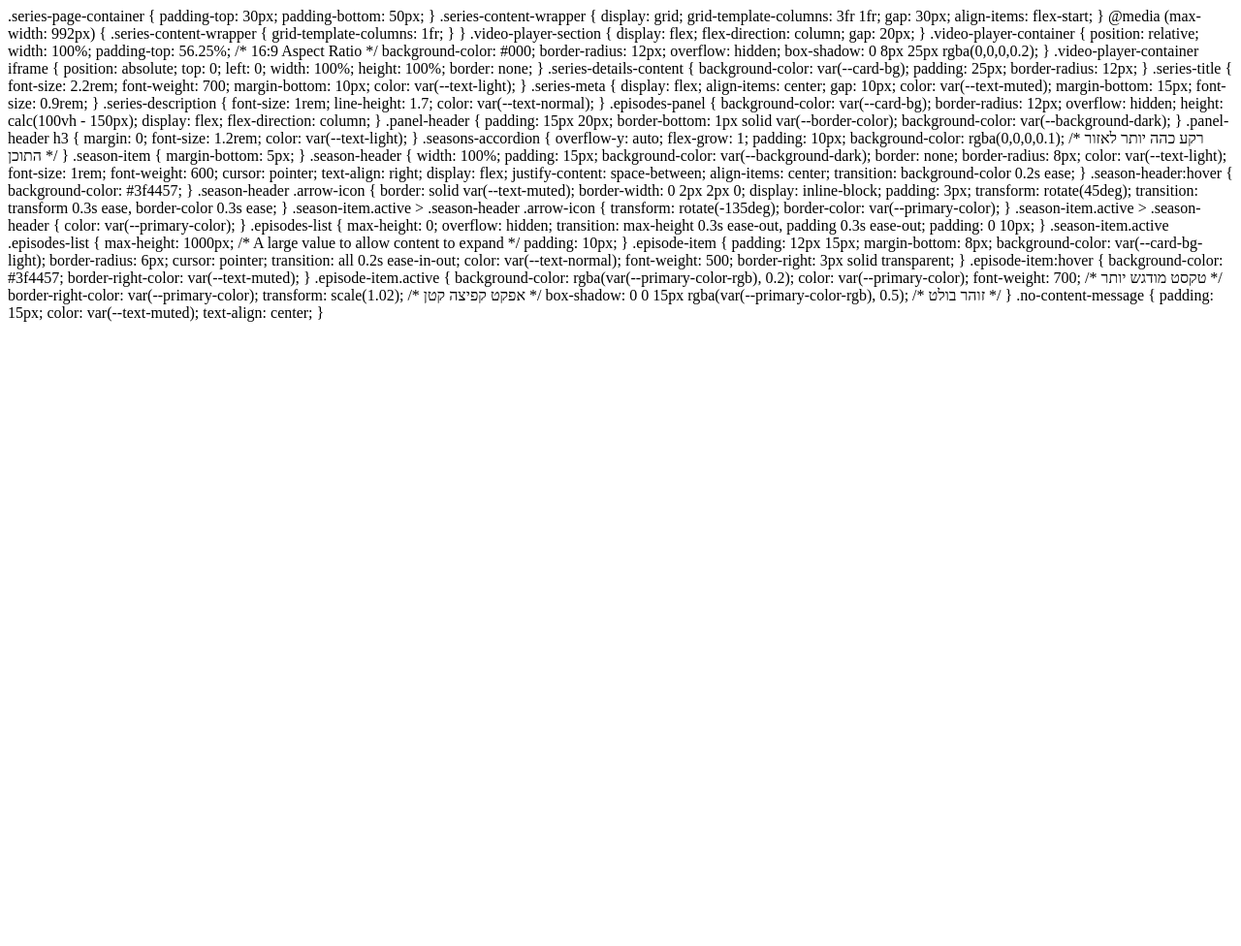
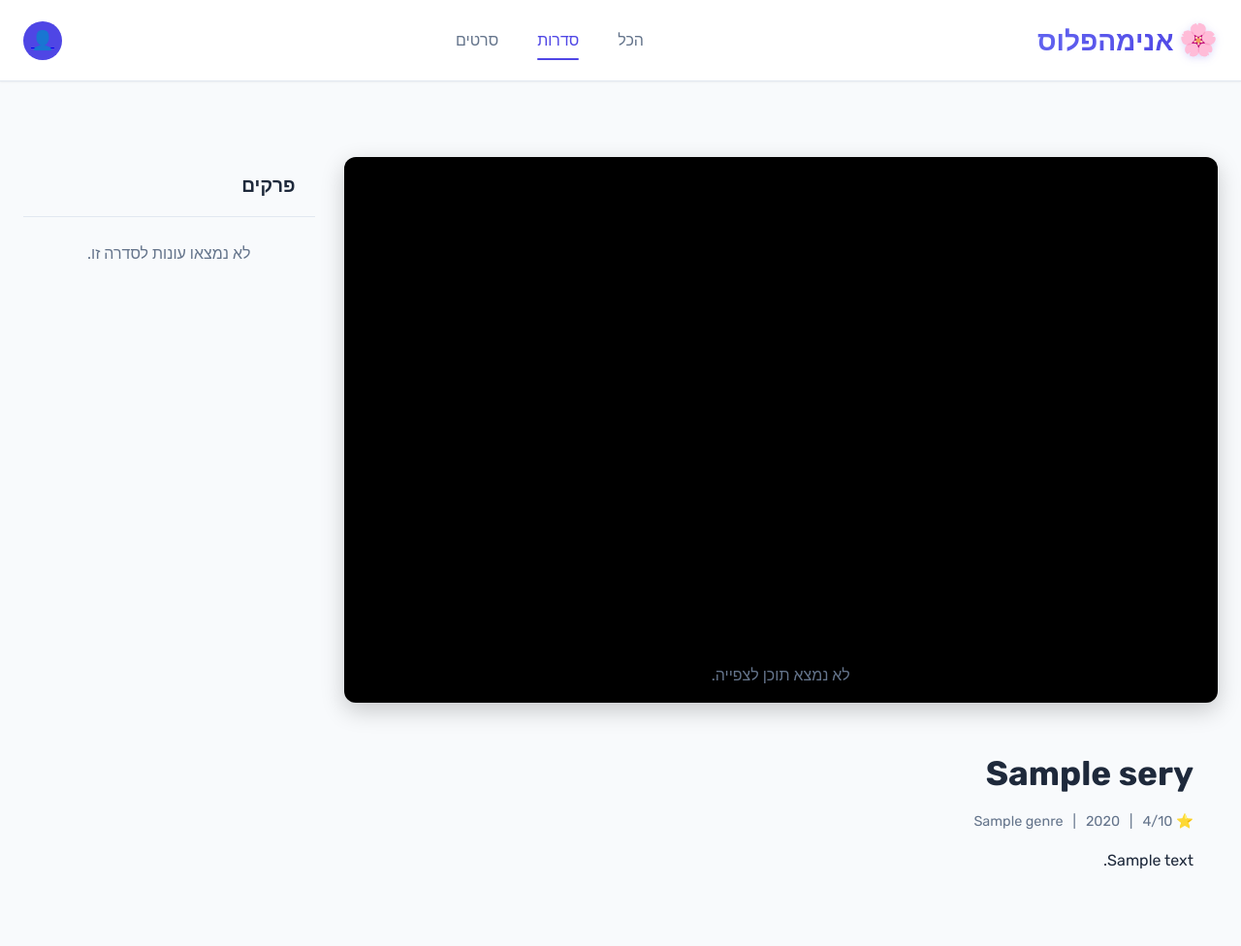
Before and after one commit to Ehud2/AIsrael, a Flask app: template templates/series.html in a window 1280 px wide. Shown: the whole page at 97% size. Before the commit the page ends 332 px from the top, so only its background shows below. Run offline with Flask 3, Linux system fonts and the light colour scheme; the template is opened without the code that fills it: most values are stand-ins (such as "Sample title", 1, 10 or a date in 2020); parts of the project's set-up code (start-up, migrations or seed data) failed here and were passed over.

Commit message:
Update series.html

```diff
--- a/templates/series.html
+++ b/templates/series.html
@@ -1,185 +1,210 @@
-.series-page-container {
-    padding-top: 30px;
-    padding-bottom: 50px;
-}
+<!DOCTYPE html>
+<html lang="he" dir="rtl">
+<head>
+    <meta charset="UTF-8">
+    <meta name="viewport" content="width=device-width, initial-scale=1.0">
+    <title>{{ series.title_he }} - אנימה פלוס</title>
+    <link rel="stylesheet" href="{{ url_for('static', filename='css/style.css') }}">
+    <link rel="stylesheet" href="{{ url_for('static', filename='css/series.css') }}">
+    <link rel="preconnect" href="https://fonts.googleapis.com">
+    <link rel="preconnect" href="https://fonts.gstatic.com" crossorigin>
+    <link href="https://fonts.googleapis.com/css2?family=Rubik:wght@300;400;500;600;700;800;900&display=swap" rel="stylesheet">
+    <style>
+        .profile-pic {
+            width: 40px;
+            height: 40px;
+            border-radius: 50%;
+            cursor: pointer;
+            border: 2px solid #e2e8f0;
+        }
+        .user-profile a {
+            display: flex;
+            align-items: center;
+        }
+    </style>
+</head>
+<body>
+    <header class="header">
+        <div class="container">
+            <div class="header-content">
+                <div class="logo">
+                    <a href="/" style="text-decoration: none; color: inherit;">
+                        <span class="logo-icon">🌸</span>
+                        <span class="logo-text">אנימה<span class="logo-plus">פלוס</span></span>
+                    </a>
+                </div>
+                <nav class="nav">
+                    <a href="/" class="nav-link">הכל</a>
+                    <a href="/shows" class="nav-link active">סדרות</a>
+                    <a href="/movies" class="nav-link">סרטים</a>
+                     {% if user and user.email == 'ehudverbin@gmail.com' %}
+                        <a href="/manage" class="nav-link">ניהול</a>
+                    {% endif %}
+                </nav>
+                <div class="header-actions">
+                     <div class="user-profile">
+                        {% if user %}
+                            <a href="{{ url_for('logout') }}" title="התנתקות">
+                                <img src="{{ user.picture }}" alt="{{ user.name }}" class="profile-pic">
+                            </a>
+                        {% else %}
+                            <a href="{{ url_for('login') }}">
+                                <button class="user-btn">👤</button>
+                            </a>
+                        {% endif %}
+                    </div>
+                </div>
+            </div>
+        </div>
+    </header>
 
-.series-content-wrapper {
-    display: grid;
-    grid-template-columns: 3fr 1fr;
-    gap: 30px;
-    align-items: flex-start;
-}
+    <main class="main-content">
+        <div class="container series-page-container">
+            <div class="series-content-wrapper">
+                <div class="video-player-section">
+                    <div id="videoPlayerContainer" class="video-player-container">
+                        <iframe id="videoPlayer" src="" frameborder="0" allow="accelerometer; autoplay; clipboard-write; encrypted-media; gyroscope; picture-in-picture" allowfullscreen></iframe>
+                    </div>
+                    <div class="series-details-content">
+                        <h1 class="series-title">{{ series.title_he }}</h1>
+                        <div class="series-meta">
+                            <span>⭐ {{ series.rating }}/10</span>
+                            <span> | </span>
+                            <span>{{ series.year }}</span>
+                            <span> | </span>
+                            <span>{{ series.genre | join(', ') }}</span>
+                        </div>
+                        <p class="series-description">{{ series.description }}</p>
+                    </div>
+                </div>
 
-@media (max-width: 992px) {
-    .series-content-wrapper {
-        grid-template-columns: 1fr;
-    }
-}
+                <div class="episodes-panel">
+                    <div class="panel-header">
+                        <h3>פרקים</h3>
+                    </div>
+                    <div id="seasonsAccordion" class="seasons-accordion">
 
-.video-player-section {
-    display: flex;
-    flex-direction: column;
-    gap: 20px;
-}
+                    </div>
+                </div>
+            </div>
+        </div>
+    </main>
 
-.video-player-container {
-    position: relative;
-    width: 100%;
-    padding-top: 56.25%; /* 16:9 Aspect Ratio */
-    background-color: #000;
-    border-radius: 12px;
-    overflow: hidden;
-    box-shadow: 0 8px 25px rgba(0,0,0,0.2);
-}
+    <script>
+        const seriesData = {{ series | tojson }};
+        const accordionContainer = document.getElementById('seasonsAccordion');
+        const videoPlayer = document.getElementById('videoPlayer');
 
-.video-player-container iframe {
-    position: absolute;
-    top: 0;
-    left: 0;
-    width: 100%;
-    height: 100%;
-    border: none;
-}
+        function getEmbedUrl(originalUrl) {
+            if (!originalUrl) return '';
 
-.series-details-content {
-    background-color: var(--card-bg);
-    padding: 25px;
-    border-radius: 12px;
-}
+            if (originalUrl.includes('drive.google.com')) {
+                const fileId = originalUrl.split('/d/')[1].split('/')[0];
+                return `https://drive.google.com/file/d/${fileId}/preview`;
+            }
+            if (originalUrl.includes('mega.nz')) {
+                const parts = originalUrl.split('/');
+                const fileIdWithKey = parts[parts.length - 1];
+                return `https://mega.nz/embed/${fileIdWithKey.replace('file/', '')}`;
+            }
+            return originalUrl;
+        }
 
-.series-title {
-    font-size: 2.2rem;
-    font-weight: 700;
-    margin-bottom: 10px;
-    color: var(--text-light);
-}
+        function playEpisode(seasonNum, episodeNum, videoUrl) {
+            const embedUrl = getEmbedUrl(videoUrl);
+            if (videoPlayer.src !== embedUrl) {
+                videoPlayer.src = embedUrl;
+            }
 
-.series-meta {
-    display: flex;
-    align-items: center;
-    gap: 10px;
-    color: var(--text-muted);
-    margin-bottom: 15px;
-    font-size: 0.9rem;
-}
+            document.querySelectorAll('.episode-item').forEach(item => {
+                item.classList.remove('active');
+            });
+            const activeEpisodeElement = document.querySelector(`.episode-item[data-season='${seasonNum}'][data-episode='${episodeNum}']`);
+            if (activeEpisodeElement) {
+                activeEpisodeElement.classList.add('active');
+            }
+        }
 
-.series-description {
-    font-size: 1rem;
-    line-height: 1.7;
-    color: var(--text-normal);
-}
+        function renderAccordion() {
+            if (!seriesData.seasons || Object.keys(seriesData.seasons).length === 0) {
+                accordionContainer.innerHTML = '<p class="no-content-message">לא נמצאו עונות לסדרה זו.</p>';
+                return;
+            }
 
-.episodes-panel {
-    background-color: var(--card-bg);
-    border-radius: 12px;
-    overflow: hidden;
-    height: calc(100vh - 150px);
-    display: flex;
-    flex-direction: column;
-}
+            const seasonKeys = Object.keys(seriesData.seasons);
+            seasonKeys.forEach(seasonNum => {
+                const season = seriesData.seasons[seasonNum];
+                if (!season) return;
 
-.panel-header {
-    padding: 15px 20px;
-    border-bottom: 1px solid var(--border-color);
-    background-color: var(--background-dark);
-}
+                const seasonItem = document.createElement('div');
+                seasonItem.className = 'season-item';
 
-.panel-header h3 {
-    margin: 0;
-    font-size: 1.2rem;
-    color: var(--text-light);
-}
+                const seasonHeader = document.createElement('button');
+                seasonHeader.className = 'season-header';
+                seasonHeader.innerHTML = `<span>עונה ${seasonNum}</span> <span class="arrow-icon"></span>`;
 
-.seasons-accordion {
-    overflow-y: auto;
-    flex-grow: 1;
-    padding: 10px;
-    background-color: rgba(0,0,0,0.1); /* רקע כהה יותר לאזור התוכן */
-}
+                const episodesList = document.createElement('div');
+                episodesList.className = 'episodes-list';
 
-.season-item {
-    margin-bottom: 5px;
-}
+                if (season.episodes && Object.keys(season.episodes).length > 0) {
+                    const episodeKeys = Object.keys(season.episodes);
+                     episodeKeys.forEach(episodeNum => {
+                        const episode = season.episodes[episodeNum];
 
-.season-header {
-    width: 100%;
-    padding: 15px;
-    background-color: var(--background-dark);
-    border: none;
-    border-radius: 8px;
-    color: var(--text-light);
-    font-size: 1rem;
-    font-weight: 600;
-    cursor: pointer;
-    text-align: right;
-    display: flex;
-    justify-content: space-between;
-    align-items: center;
-    transition: background-color 0.2s ease;
-}
+                        // --- התיקון כאן ---
+                        // ודא שהפרק קיים ושיש לו קישור וידאו לפני שמוסיפים אותו לרשימה
+                        if (!episode || !episode.video_url) return;
+                        // --------------------
 
-.season-header:hover {
-    background-color: #3f4457;
-}
+                        const episodeElement = document.createElement('div');
+                        episodeElement.className = 'episode-item';
+                        episodeElement.textContent = `פרק ${episodeNum}`;
+                        episodeElement.dataset.season = seasonNum;
+                        episodeElement.dataset.episode = episodeNum;
+                        episodeElement.onclick = (e) => {
+                            e.stopPropagation();
+                            playEpisode(seasonNum, episodeNum, episode.video_url);
+                        };
+                        episodesList.appendChild(episodeElement);
+                    });
+                }
 
-.season-header .arrow-icon {
-    border: solid var(--text-muted);
-    border-width: 0 2px 2px 0;
-    display: inline-block;
-    padding: 3px;
-    transform: rotate(45deg);
-    transition: transform 0.3s ease, border-color 0.3s ease;
-}
+                if (!episodesList.hasChildNodes()){
+                    episodesList.innerHTML = '<p class="no-content-message">לא נמצאו פרקים לעונה זו.</p>';
+                }
 
-.season-item.active > .season-header .arrow-icon {
-    transform: rotate(-135deg);
-    border-color: var(--primary-color);
-}
+                seasonHeader.onclick = () => {
+                    const isActive = seasonItem.classList.contains('active');
+                    document.querySelectorAll('.season-item').forEach(item => item.classList.remove('active'));
+                    if (!isActive) {
+                        seasonItem.classList.add('active');
+                    }
+                };
 
-.season-item.active > .season-header {
-    color: var(--primary-color);
-}
+                seasonItem.appendChild(seasonHeader);
+                seasonItem.appendChild(episodesList);
+                accordionContainer.appendChild(seasonItem);
+            });
+        }
 
-.episodes-list {
-    max-height: 0;
-    overflow: hidden;
-    transition: max-height 0.3s ease-out, padding 0.3s ease-out;
-    padding: 0 10px;
-}
+        document.addEventListener('DOMContentLoaded', () => {
+            renderAccordion();
 
-.season-item.active .episodes-list {
-    max-height: 1000px; /* A large value to allow content to expand */
-    padding: 10px;
-}
-
-.episode-item {
-    padding: 12px 15px;
-    margin-bottom: 8px;
-    background-color: var(--card-bg-light);
-    border-radius: 6px;
-    cursor: pointer;
-    transition: all 0.2s ease-in-out;
-    color: var(--text-normal);
-    font-weight: 500;
-    border-right: 3px solid transparent;
-}
-
-.episode-item:hover {
-    background-color: #3f4457;
-    border-right-color: var(--text-muted);
-}
-
-.episode-item.active {
-    background-color: rgba(var(--primary-color-rgb), 0.2);
-    color: var(--primary-color);
-    font-weight: 700; /* טקסט מודגש יותר */
-    border-right-color: var(--primary-color);
-    transform: scale(1.02); /* אפקט קפיצה קטן */
-    box-shadow: 0 0 15px rgba(var(--primary-color-rgb), 0.5); /* זוהר בולט */
-}
-
-.no-content-message {
-    padding: 15px;
-    color: var(--text-muted);
-    text-align: center;
-}
+            const firstSeasonItem = document.querySelector('.season-item');
+            if (firstSeasonItem) {
+                firstSeasonItem.classList.add('active');
+                const firstEpisodeItem = firstSeasonItem.querySelector('.episode-item');
+                if (firstEpisodeItem) {
+                    firstEpisodeItem.click();
+                } else {
+                    videoPlayer.style.display = 'none';
+                    document.getElementById('videoPlayerContainer').innerHTML = '<p class="no-content-message">לא נמצא פרק להתחלת הצפייה.</p>';
+                }
+            } else {
+                videoPlayer.style.display = 'none';
+                 document.getElementById('videoPlayerContainer').innerHTML = '<p class="no-content-message">לא נמצא תוכן לצפייה.</p>';
+            }
+        });
+    </script>
+</body>
+</html>
```
